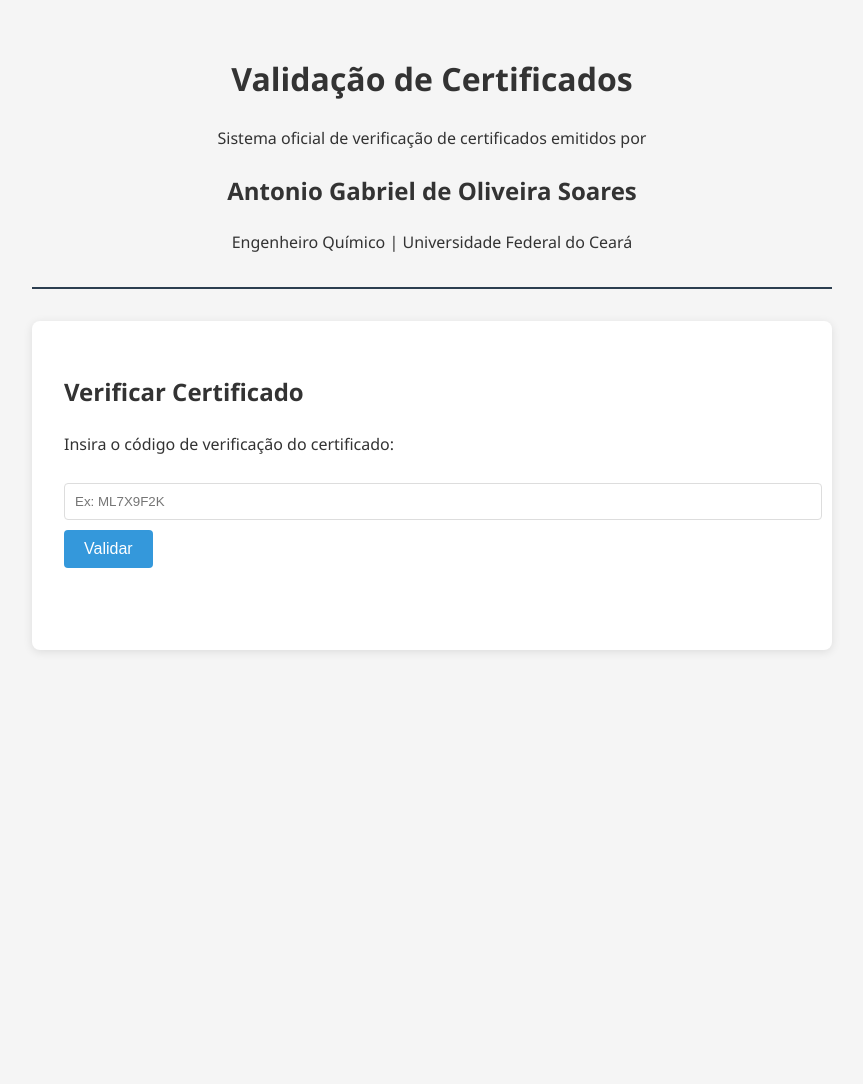
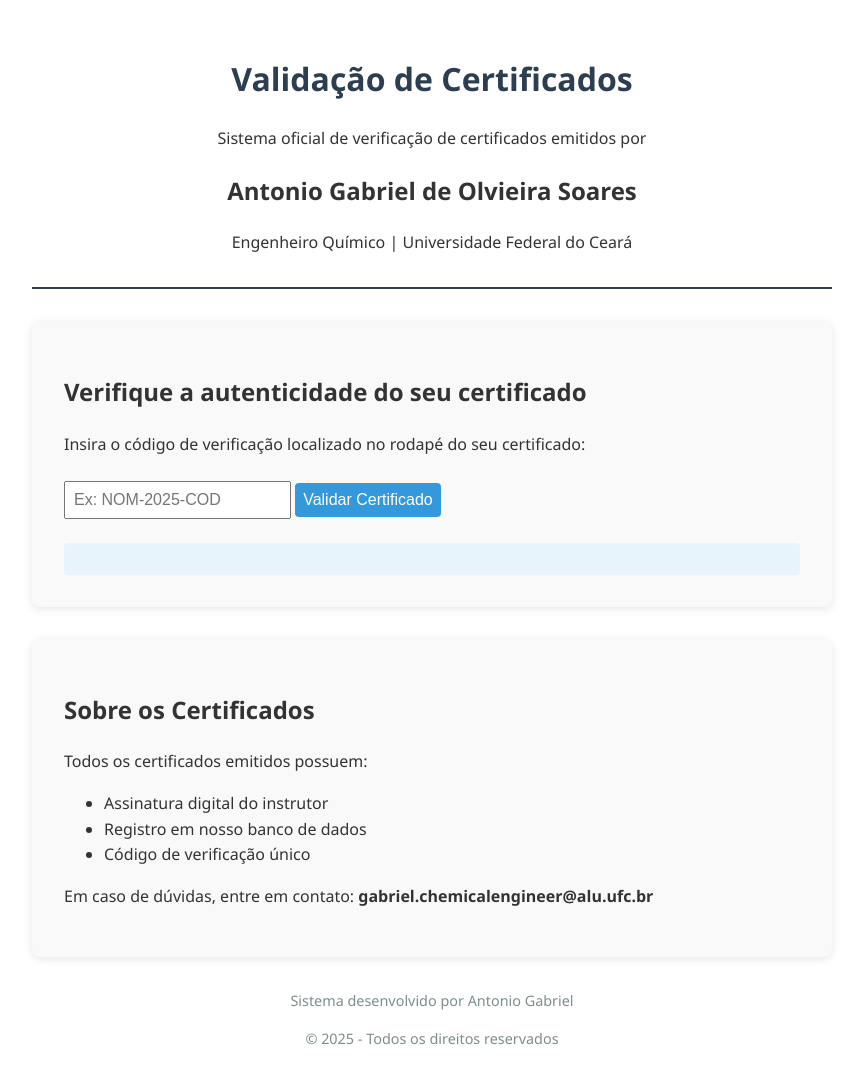
Before and after one commit to TerabyteGS/validar_certificados, a plain HTML site: page index.html in a window 1280 px wide. Shown: the whole page, without its empty margins (208-1071 px from the left). Before the commit the page ends 800 px from the top, so only its background shows below. Drawn offline with Linux system fonts and the light colour scheme.

Commit message:
Update index.html

```diff
--- a/index.html
+++ b/index.html
@@ -3,7 +3,7 @@
 <head>
   <meta charset="UTF-8">
   <meta name="viewport" content="width=device-width, initial-scale=1.0">
-  <title>Validação de Certificados | Antonio Gabriel</title>
+  <title>Validação de Certificados | Antonio Gabriel de Oliveira Soares</title>
   <style>
     body {
       font-family: 'Segoe UI', Arial, sans-serif;
@@ -12,58 +12,55 @@
       margin: 0 auto;
       padding: 2rem;
       color: #333;
-      background-color: #f5f5f5;
     }
     header {
       text-align: center;
       margin-bottom: 2rem;
+      border-bottom: 2px solid #2c3e50;
       padding-bottom: 1rem;
-      border-bottom: 2px solid #2c3e50;
+    }
+    h1 {
+      color: #2c3e50;
     }
     .card {
-      background: white;
+      background: #f9f9f9;
       border-radius: 8px;
       padding: 2rem;
       box-shadow: 0 2px 10px rgba(0,0,0,0.1);
       margin-bottom: 2rem;
     }
-    input {
-      padding: 10px;
-      width: 100%;
-      margin: 10px 0;
-      border: 1px solid #ddd;
-      border-radius: 4px;
+    input, button {
+      padding: 0.5rem;
+      font-size: 1rem;
+      margin: 0.5rem 0;
     }
     button {
       background: #3498db;
       color: white;
       border: none;
-      padding: 10px 20px;
       border-radius: 4px;
       cursor: pointer;
-      font-size: 16px;
+      transition: background 0.3s;
     }
     button:hover {
       background: #2980b9;
     }
     #resultado {
-      margin-top: 20px;
-      padding: 15px;
+      margin-top: 1rem;
+      padding: 1rem;
+      background: #e8f4fc;
       border-radius: 4px;
     }
-    .valid {
-      background: #e8f8f5;
-      border: 1px solid #2ecc71;
-    }
-    .invalid {
-      background: #fde8e8;
-      border: 1px solid #e74c3c;
+    footer {
+      text-align: center;
+      margin-top: 2rem;
+      font-size: 0.9rem;
+      color: #7f8c8d;
     }
     .signature {
       font-family: 'Brush Script MT', cursive;
-      font-size: 24px;
+      font-size: 1.5rem;
       color: #2c3e50;
-      margin-top: 15px;
     }
   </style>
 </head>
@@ -71,64 +68,70 @@
   <header>
     <h1>Validação de Certificados</h1>
     <p>Sistema oficial de verificação de certificados emitidos por</p>
-    <h2>Antonio Gabriel de Oliveira Soares</h2>
+    <h2>Antonio Gabriel de Olvieira Soares</h2>
     <p>Engenheiro Químico | Universidade Federal do Ceará</p>
   </header>
 
   <div class="card">
-    <h2>Verificar Certificado</h2>
-    <p>Insira o código de verificação do certificado:</p>
+    <h2>Verifique a autenticidade do seu certificado</h2>
+    <p>Insira o código de verificação localizado no rodapé do seu certificado:</p>
 
-    <input type="text" id="codigo" placeholder="Ex: ML7X9F2K" autocomplete="off">
-    <button onclick="validarCertificado()">Validar</button>
+    <input type="text" id="codigo" placeholder="Ex: NOM-2025-COD">
+    <button onclick="validar()">Validar Certificado</button>
 
     <div id="resultado"></div>
   </div>
 
+  <div class="card">
+    <h2>Sobre os Certificados</h2>
+    <p>Todos os certificados emitidos possuem:</p>
+    <ul>
+      <li>Assinatura digital do instrutor</li>
+      <li>Registro em nosso banco de dados</li>
+      <li>Código de verificação único</li>
+    </ul>
+    <p>Em caso de dúvidas, entre em contato: <strong>gabriel.chemicalengineer@alu.ufc.br</strong></p>
+  </div>
+
+  <footer>
+    <p>Sistema desenvolvido por Antonio Gabriel</p>
+    <p>© 2025 - Todos os direitos reservados</p>
+  </footer>
+
   <script>
-    async function validarCertificado() {
+    async function validar() {
       const codigo = document.getElementById('codigo').value.trim();
-      const resultadoDiv = document.getElementById('resultado');
 
       if (!codigo) {
-        resultadoDiv.innerHTML = '<p class="invalid">Por favor, insira um código de verificação.</p>';
+        document.getElementById('resultado').innerHTML =
+          '<p style="color:#e74c3c;">Por favor, insira um código de verificação.</p>';
         return;
       }
 
       try {
         const response = await fetch('database.json');
-        if (!response.ok) throw new Error('Erro ao carregar dados');
-
         const certificados = await response.json();
         const certificado = certificados.find(c => c.codigo === codigo);
 
         if (certificado) {
-          resultadoDiv.innerHTML = `
-            <div class="valid">
-              <h3>Certificado Válido</h3>
-              <p><strong>Nome:</strong> ${certificado.nome}</p>
-              <p><strong>Curso:</strong> ${certificado.curso}</p>
-              <p><strong>Data:</strong> ${certificado.data}</p>
-              <p><strong>Carga Horária:</strong> ${certificado.carga_horaria}</p>
-              <p class="signature">${certificado.instrutor}</p>
-              <small>Verificado em ${new Date().toLocaleDateString('pt-BR')}</small>
-            </div>
+          document.getElementById('resultado').innerHTML = `
+            <h3>Certificado Válido</h3>
+            <p><strong>Nome:</strong> ${certificado.nome}</p>
+            <p><strong>Curso:</strong> ${certificado.curso}</p>
+            <p><strong>Data:</strong> ${certificado.data}</p>
+            <p><strong>Carga Horária:</strong> ${certificado.carga_horaria}</p>
+            <p class="signature">${certificado.instrutor || '[Antonio Gabriel de Oliveira Soares]'}</p>
+            <small>Verificação realizada em ${new Date().toLocaleDateString()}</small>
           `;
         } else {
-          resultadoDiv.innerHTML = '<p class="invalid">Código inválido. Verifique o código digitado.</p>';
+          document.getElementById('resultado').innerHTML =
+            '<p style="color:#e74c3c;">Código inválido. Por favor, verifique o número.</p>';
         }
       } catch (error) {
-        resultadoDiv.innerHTML = '<p class="invalid">Erro na validação. Tente novamente mais tarde.</p>';
-        console.error('Erro:', error);
+        document.getElementById('resultado').innerHTML =
+          '<p style="color:#e74c3c;">Erro na validação. Tente novamente mais tarde.</p>';
       }
     }
-
-    // Permite pressionar Enter para validar
-    document.getElementById('codigo').addEventListener('keypress', function(e) {
-      if (e.key === 'Enter') {
-        validarCertificado();
-      }
-    });
   </script>
 </body>
 </html>
```
